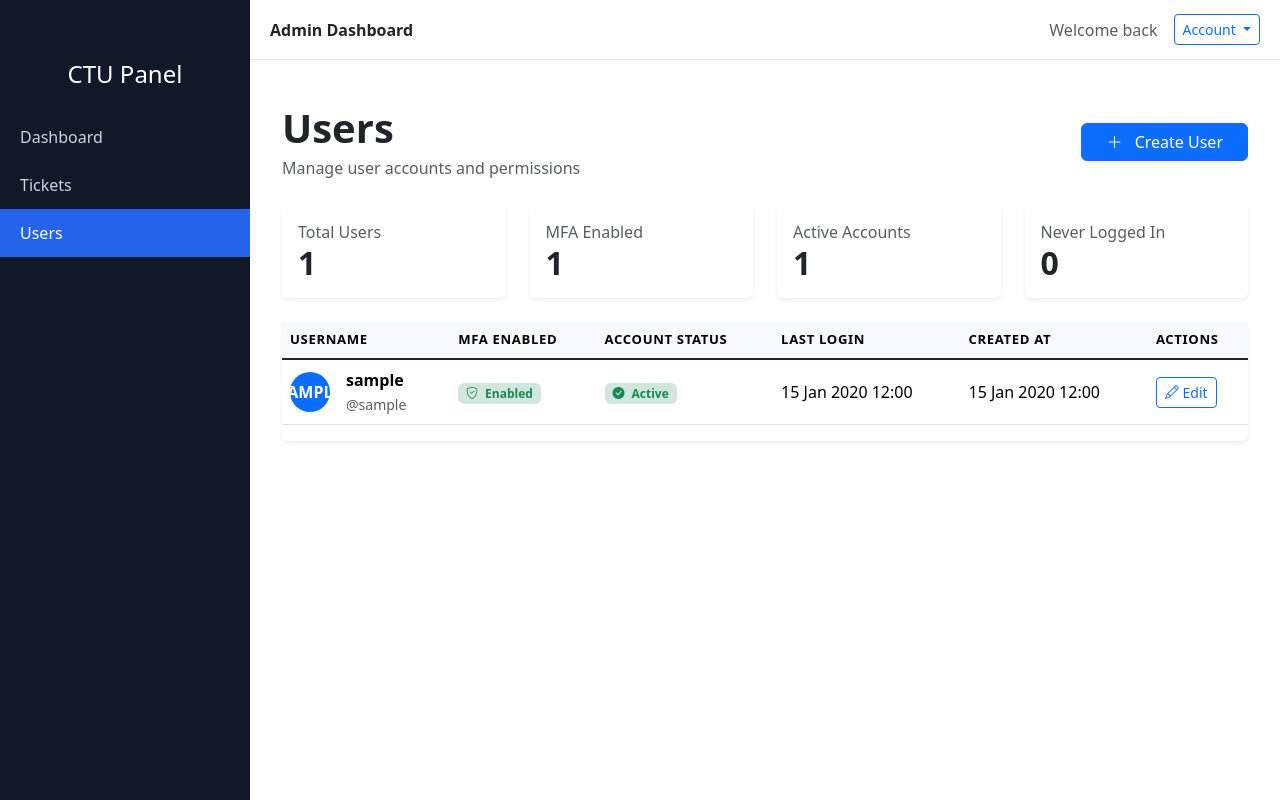
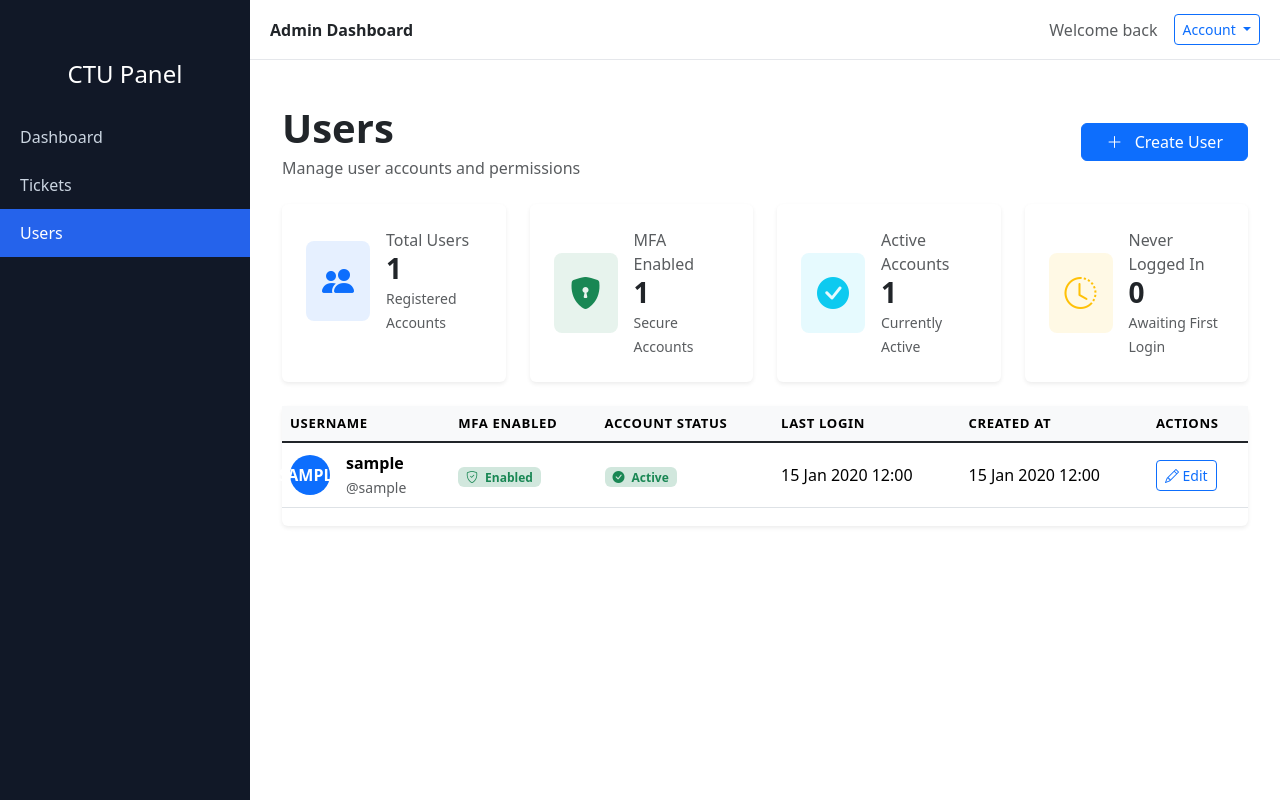
Before and after one commit to SMTechie/CTU_website, a Flask app: page /users in a window 1280 px wide. Run offline with Flask 3, Linux system fonts and the light colour scheme; a database or web service that is not in the repository returns one stand-in record (values such as "Sample title"); some libraries are stand-ins or nearby versions.

Commit message:
Updated links in base.html . Enhanced the users page with imaged on the cards from bootstrap and added some animations.

```diff
--- a/templates/base.html
+++ b/templates/base.html
@@ -30,10 +30,10 @@
                     Account
                 </button>
                 <ul class="dropdown-menu dropdown-menu-end">
-                    <li><a class="dropdown-item" href="#">Profile</a></li>
-                    <li><a class="dropdown-item" href="#">Settings</a></li>
+                    <li><a class="dropdown-item" href="">Profile</a></li>
+                    <li><a class="dropdown-item" href="">Settings</a></li>
                     <li><hr class="dropdown-divider"></li>
-                    <li><a class="dropdown-item text-danger" href="#">Logout</a></li>
+                    <li><a class="dropdown-item text-danger" href="{{ url_for('logout')}}">Logout</a></li>
                 </ul>
             </div>
         </div>
--- a/templates/users.html
+++ b/templates/users.html
@@ -94,60 +94,91 @@
 </div>
 
 <div class="row g-4 mb-4">
-
     <div class="col-md-3">
-
-        <div class="card shadow-sm border-0 h-100">
-
-            <div class="card-body">
-
+        <div class="card stat-card shadow-sm border-0 h-100">
+            <div class="card-body p-4">
+                <div class="d-flex align-items-center">
+                    <div class="bg-primary bg-opacity-10 rounded-3 p-3 me-3">
+                        <i class="bi bi-people-fill fs-2 text-primary"></i>
+                    </div>
+                    <div>
                         <div class="text-muted">
                             Total Users
                         </div>
-
-                <h2 class="fw-bold mb-0">
+                        <h3 class="fw-bold mb-0">
                             {{ users|length }}
-                </h2>
-
+                        </h3>
+                        <small class="text-muted">
+                            Registered Accounts
+                        </small>
                     </div>
-
                 </div>
-
-    </div>
-
-    <div class="col-md-3">
-        <div class="card shadow-sm border-0 h-100">
-            <div class="card-body">
-                <div class="text-muted">
-                    MFA Enabled
-                </div>
-                <h2 class="fw-bold mb-0">
-                    {{ users|selectattr('mfa_enabled')|list|length }}
-                </h2>
             </div>
         </div>
     </div>
     <div class="col-md-3">
-        <div class="card shadow-sm border-0 h-100">
-            <div class="card-body">
-                <div class="text-muted">
-                    Active Accounts
+        <div class="card stat-card shadow-sm border-0 h-100">
+            <div class="card-body p-4">
+                <div class="d-flex align-items-center">
+                    <div class="bg-success bg-opacity-10 rounded-3 p-3 me-3">
+                        <i class="bi bi-shield-lock-fill fs-2 text-success"></i>
                     </div>
-                <h2 class="fw-bold mb-0">
-                    {{ users|selectattr('account_status','equalto','Active')|list|length }}
-                </h2>
+                    <div>
+                        <div class="text-muted ">
+                            MFA Enabled
+                        </div>
+                        <h3 class="fw-bold mb-0">
+                            {{ users|selectattr('mfa_enabled')|list|length }}
+                        </h3>
+                        <small class="text-muted">
+                            Secure Accounts
+                        </small>
+                    </div>
+                </div>
             </div>
         </div>
     </div>
     <div class="col-md-3">
-        <div class="card shadow-sm border-0 h-100">
-            <div class="card-body">
+        <div class="card stat-card shadow-sm border-0 h-100">
+            <div class="card-body p-4">
+                <div class="d-flex align-items-center">
+                    <div class="bg-info bg-opacity-10 rounded-3 p-3 me-3">
+                        <i class="bi bi-check-circle-fill fs-2 text-info"></i>
+                    </div>
+                    <div>
+                        <div class="text-muted">
+                            Active Accounts
+                        </div>
+                        <h3 class="fw-bold mb-0">
+                            {{ users|selectattr('account_status','equalto','Active')|list|length }}
+                        </h3>
+                        <small class="text-muted">
+                            Currently Active
+                        </small>
+                    </div>
+                </div>
+            </div>
+        </div>
+    </div>
+    <div class="col-md-3">
+        <div class="card stat-card shadow-sm border-0 h-100">
+            <div class="card-body p-4">
+                <div class="d-flex align-items-center">
+                    <div class="bg-warning bg-opacity-10 rounded-3 p-3 me-3">
+                        <i class="bi bi-clock-history fs-2 text-warning"></i>
+                    </div>
+                    <div>
                         <div class="text-muted">
                             Never Logged In
                         </div>
-                <h2 class="fw-bold mb-0">
+                        <h3 class="fw-bold mb-0">
                             {{ users|rejectattr('last_login_at')|list|length }}
-                </h2>
+                        </h3>
+                        <small class="text-muted">
+                            Awaiting First Login
+                        </small>
+                    </div>
+                </div>
             </div>
         </div>
     </div>
--- a/website/css/dashboard.css
+++ b/website/css/dashboard.css
@@ -4,6 +4,16 @@ body{
 
 .card{
     border-radius:16px;
+    min-height: 120px;
+}
+
+.stat-card{
+    transition: all 0.2s ease;
+}
+
+.stat-card:hover{
+    transform: translateY(-6px);
+    box-shadow: 0 0.75rem 2rem rgba(0, 0 ,0 ,.15) !important;
 }
 
 .table td{
```
Lines whose indentation alone changed are shown as unchanged.
